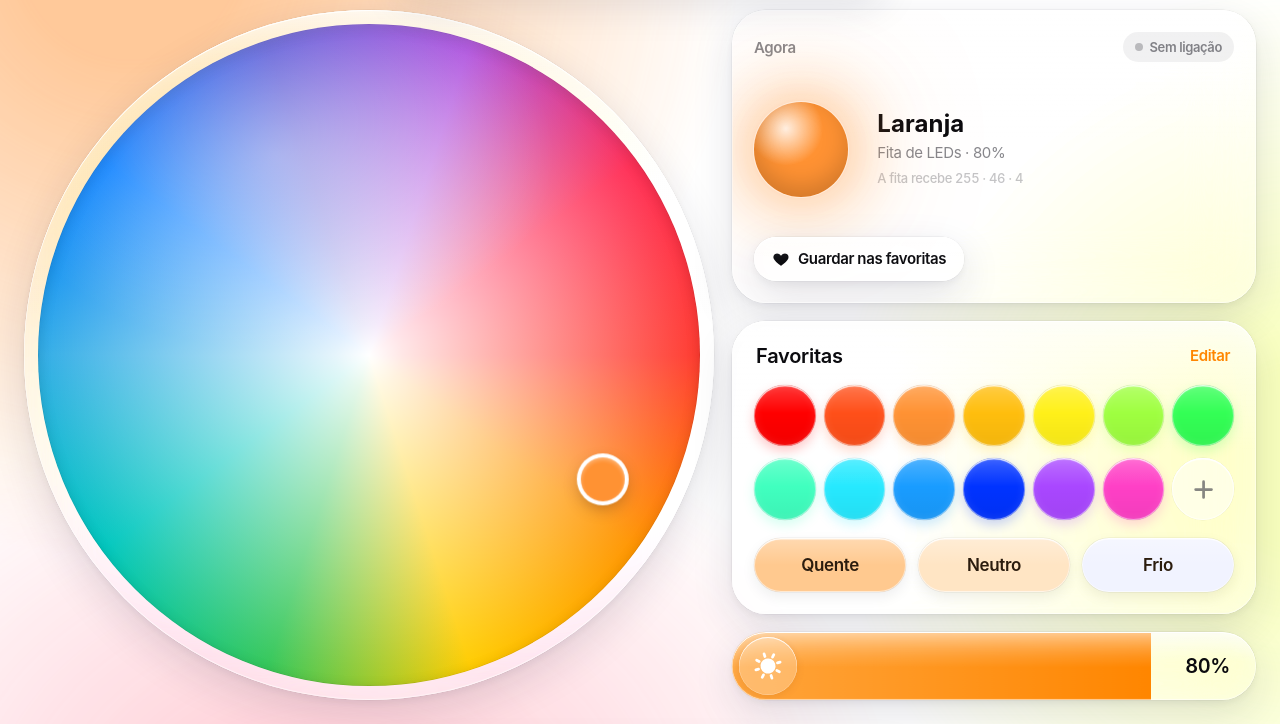
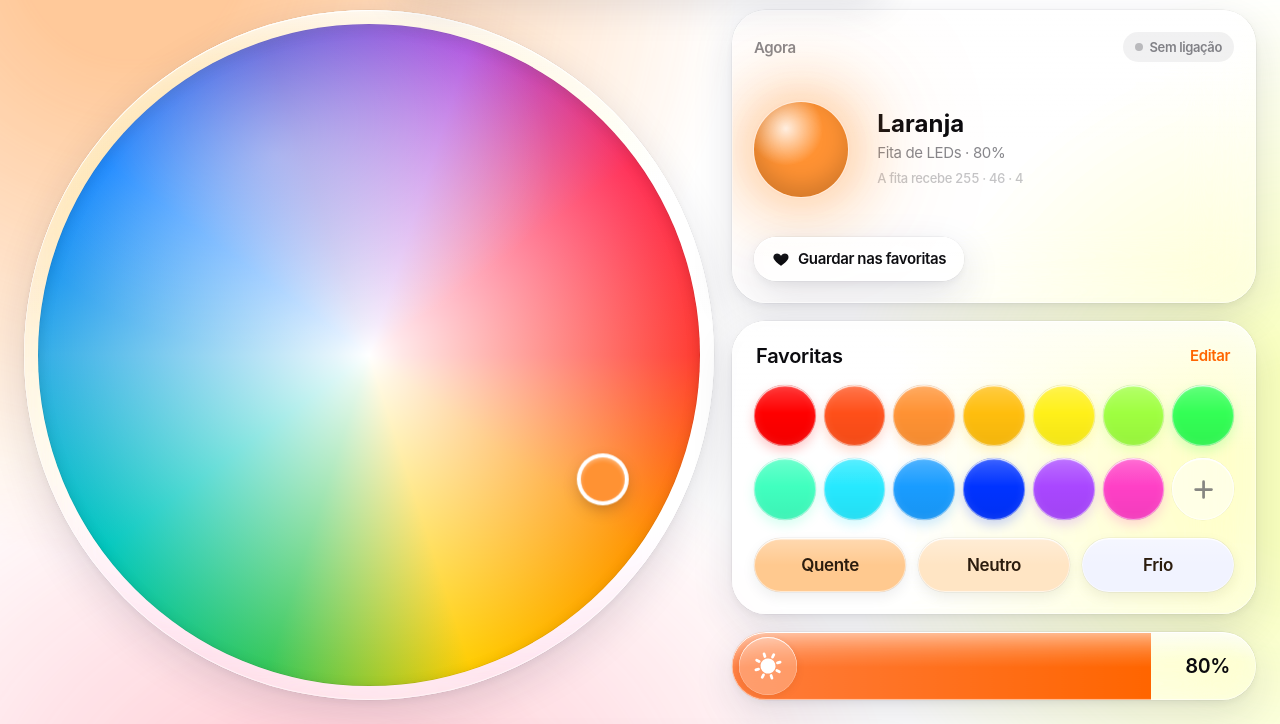
Before and after one commit to gustavosgdcosta-boop/luz, a plain HTML site: page index.html in a window 1280 px wide. Shown: the part 76-800 px from the top of the page. Drawn offline with Linux system fonts and the light colour scheme.

Commit message:
3.25: laranja principal 25% mais perto do vermelho (claro e escuro)
Co-Authored-By: Claude Haiku 5.5 <noreply@anthropic.com>
Claude-Session: https://claude.ai/code/session_013XhtQm8hjnhBASyDwZxpo3

```diff
--- a/index.html
+++ b/index.html
@@ -16,7 +16,7 @@
 :root{
   --bg:#ffffff; --ink:#0b0b0f; --ink-2:rgba(60,60,67,.62); --ink-3:rgba(60,60,67,.3);
   --fill:rgba(120,120,128,.15); --fill-2:rgba(120,120,128,.1); --sep:rgba(60,60,67,.16);
-  --tint:255,134,0; --tint-hi:255,165,60; --bt-vale:rgb(206,44,36); --green:52,199,89; --red:255,59,48;
+  --tint:255,101,0; --tint-hi:255,124,60; --bt-vale:rgb(206,44,36); --green:52,199,89; --red:255,59,48;
   --g-clear:rgba(255,255,255,.34); --g-reg:rgba(255,255,255,.5); --g-strong:rgba(250,250,252,.86);
   --g-hi:rgba(255,255,255,.98); --g-lo:rgba(255,255,255,.4); --g-edge:rgba(255,255,255,.6);
   --g-line:rgba(15,20,40,.07); --g-spec:rgba(255,255,255,.6);
@@ -31,7 +31,7 @@
   :root{
     --bg:#000; --ink:#fff; --ink-2:rgba(235,235,245,.62); --ink-3:rgba(235,235,245,.3);
     --fill:rgba(120,120,128,.32); --fill-2:rgba(120,120,128,.22); --sep:rgba(84,84,88,.55);
-    --tint:255,143,10; --tint-hi:255,171,70; --bt-vale:rgba(255,69,58,.42); --green:48,209,88; --red:255,69,58; --amb:.38;
+    --tint:255,107,10; --tint-hi:255,128,70; --bt-vale:rgba(255,69,58,.42); --green:48,209,88; --red:255,69,58; --amb:.38;
     --g-clear:rgba(255,255,255,.07); --g-reg:rgba(46,46,52,.4); --g-strong:rgba(34,34,38,.88);
     --g-hi:rgba(255,255,255,.42); --g-lo:rgba(255,255,255,.08); --g-edge:rgba(255,255,255,.17);
     --g-line:rgba(0,0,0,.5); --g-spec:rgba(255,255,255,.15);
@@ -474,7 +474,7 @@ body[data-bt="off"] #btBtn{background:rgb(var(--red)); color:#fff; box-shadow:in
 <script>
 'use strict';
 /* ================= Utilidades ================= */
-const VERSION='3.24';
+const VERSION='3.25';
 const $=s=>document.querySelector(s), $$=s=>[...document.querySelectorAll(s)];
 const clamp=(v,a,b)=>Math.max(a,Math.min(b,v));
 const css=document.documentElement.style;
```
